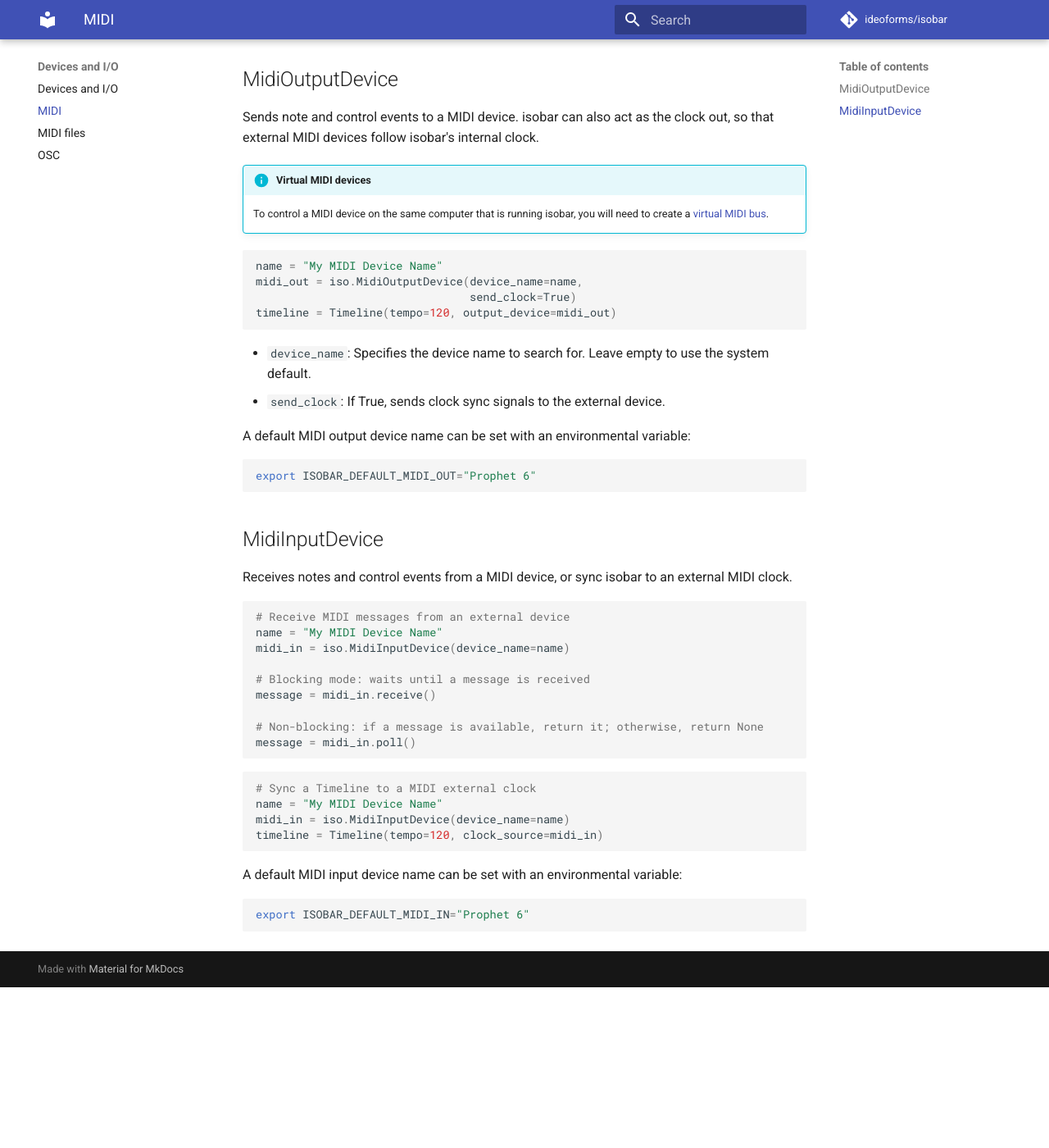
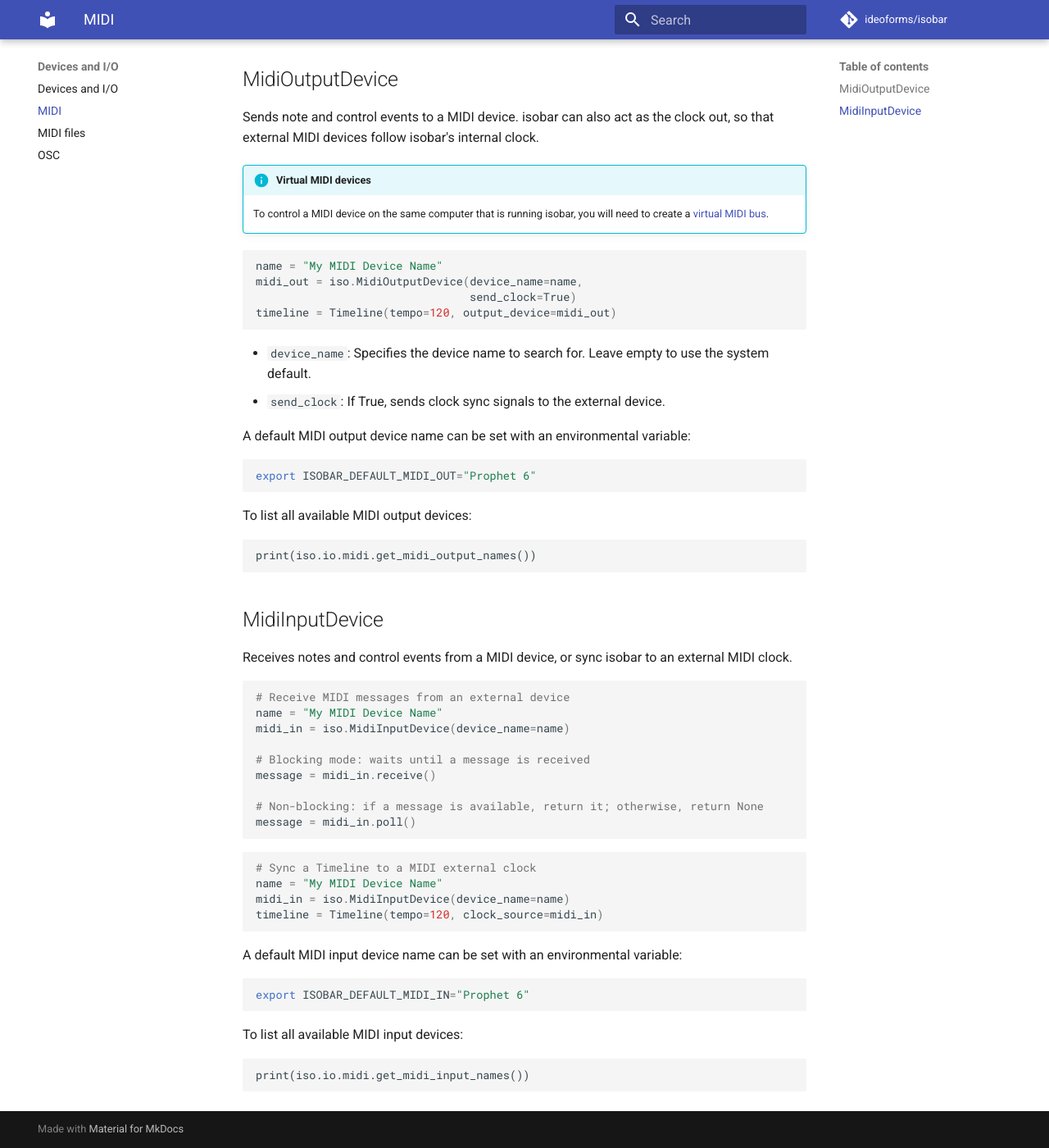
Before and after one commit to ideoforms/isobar, an MkDocs documentation site: the page built from docs/devices/midi.md, in a window 1280 px wide and 1400 px high, scrolled down 256 px. Shown: the whole window at 82% size. Built offline with MkDocs 1.6.1 and Material for MkDocs 9.7.7, drawn with Linux system fonts in a browser that asks for light colours; comment, search, counter and statistics services are not loaded; before the commit the page ends 1460 px from its top, so only the background shows below that.

Commit message:
Add docs for get_midi_output_names()

````diff
--- a/docs/devices/midi.md
+++ b/docs/devices/midi.md
@@ -25,6 +25,12 @@ A default MIDI output device name can be set with an environmental variable:
 
 ```
 export ISOBAR_DEFAULT_MIDI_OUT="Prophet 6"
+```
+
+To list all available MIDI output devices:
+
+```
+print(iso.io.midi.get_midi_output_names())
 ```
 
 ## MidiInputDevice
@@ -55,3 +61,9 @@ A default MIDI input device name can be set with an environmental variable:
 ```
 export ISOBAR_DEFAULT_MIDI_IN="Prophet 6"
 ```
+
+To list all available MIDI input devices:
+
+```
+print(iso.io.midi.get_midi_input_names())
+```
````
